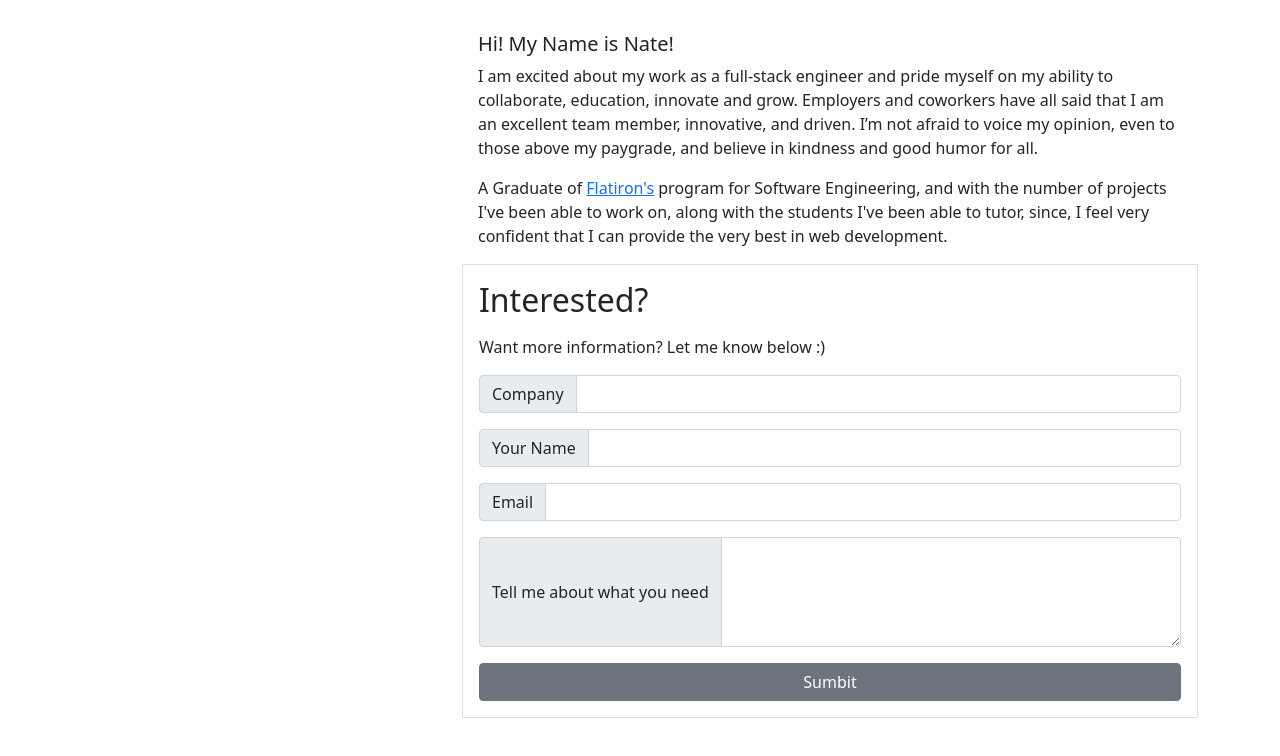
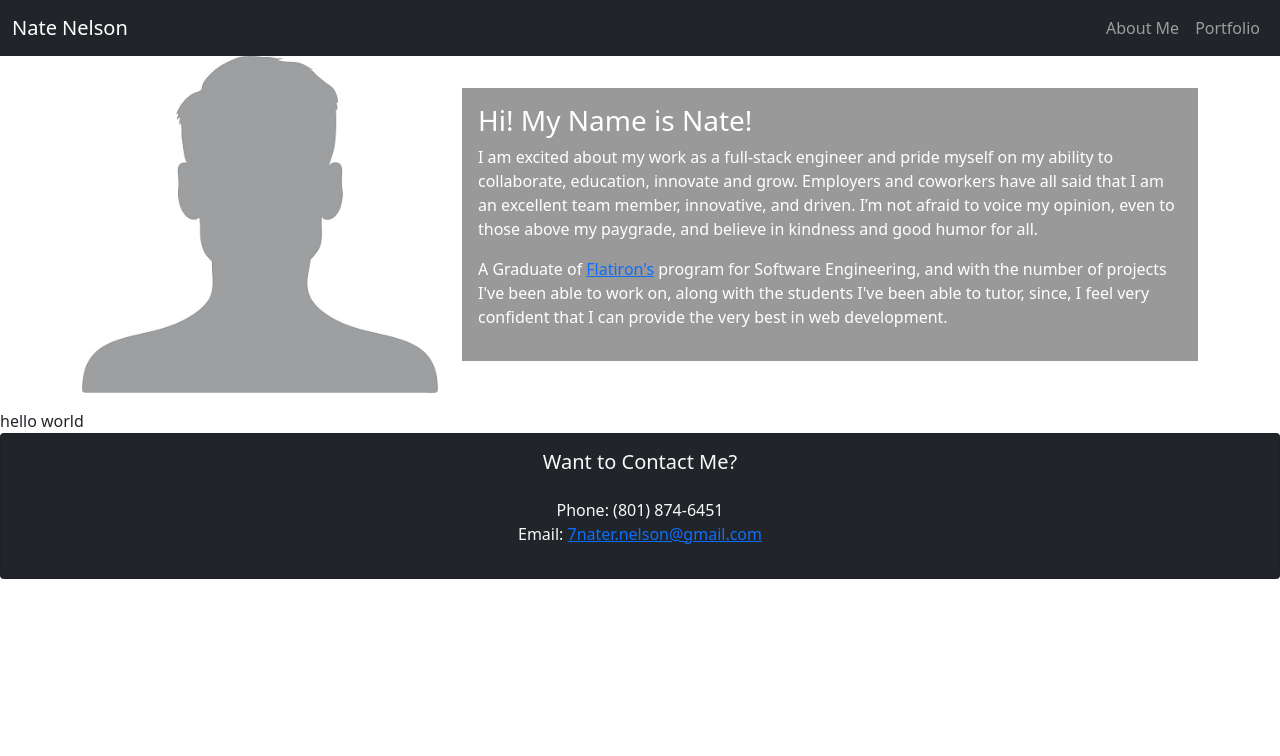
Before and after one commit to Naternelson/portfolio, a React (Create React App) app: page / in a window 1280 px wide. Shown: the top 756 px of the page. Built offline with nearby package versions, Linux system fonts and the light colour scheme; no server answers.

Commit message:
new commit

```diff
--- a/src/App.js
+++ b/src/App.js
@@ -1,10 +1,16 @@
 import './App.css';
 import AboutMe from './app/components/about-me/about-me';
+import Footer from './app/components/footer/footer';
+import NavBar from './app/components/nav/nav-bar';
+import Projects from './app/components/projects/projects';
 
 function App() {
 
   return <>
+    <NavBar/>
     <AboutMe/>
+    <Projects/>
+    <Footer/>
   </>
 }
 
--- /dev/null
+++ b/src/app/components/about-me/about-me.css
@@ -0,0 +1,33 @@
+#about-me{
+    /* background-image: linear-gradient(to bottom right, rgb(200,220,230), rgb(182,206,209));  */
+    background-color: white;
+}
+
+.bg-screen{
+    padding: 1rem;
+    background-color: rgba(0,0,0,.40);
+    color: white;
+}
+
+.bg-screen-1{
+    background-color: rgba(0,0,0,.10);
+    color: black;
+}
+
+.bg-screen-2{
+    background-color: rgba(0,0,0,.20);
+    color: black;
+}
+
+.bg-screen-3{
+    background-color: rgba(0,0,0,.30);
+    color: black;
+}
+
+.bg-screen-4{
+    background-color: rgba(0,0,0,.40);
+}
+.bg-screen-5{
+    background-color: rgba(0,0,0,.50)
+    ;
+}
--- a/src/app/components/about-me/about-me.js
+++ b/src/app/components/about-me/about-me.js
@@ -2,35 +2,37 @@ import { useState, useEffect } from "react"
 import {ref, getDownloadURL, getStorage} from "firebase/storage"
 import { Card, Row, Col, Container, Image } from "react-bootstrap"
 import MainForm from "../form/main-form"
+import "./about-me.css"
 
 
 export default function AboutMe(){
-    const [url, setUrl] = useState()
-    const storage = getStorage()
-    const imageRef = ref(storage, 'public/images/profile/github-profile.jpg')
+    const [url, setUrl] = useState("/avatar-default.jpg")
+
+
     useEffect(()=>{
-        getDownloadURL(imageRef).then(url => setUrl(url))
+        const storage = getStorage()
+        const imageRef = ref(storage, 'public/images/profile/popout-profile (800 x 800 px).png')
+        setTimeout(()=> getDownloadURL(imageRef).then(url => setUrl(url)),300)
     },[])
 
     return (
 
-                <div className="border-0 my-3">
+                <div className="border-0 mb-3" id="about-me">
                     <Container >
                         <Row>
                             <Col className="d-flex align-items-center" sm="12" md="4">
                                 <Image className="my-auto img-fluid"  rounded src={url}/>
                             </Col>
-                            <Col md="8">
-                                <Card.Body>
-                                    <Card.Title>Hi! My Name is Nate!</Card.Title>
-                                    <Card.Text>
+                            <Col md="8" className="d-flex align-items-center">
+                                <div className="bg-screen">
+                                    <h3>Hi! My Name is Nate!</h3>
+                                    <p>
                                         I am excited about my work as a full-stack engineer and pride myself on my ability to collaborate, education, innovate and grow. Employers and coworkers have all said that I am an excellent team member, innovative, and driven. I’m not afraid to voice my opinion, even to those above my paygrade, and believe in kindness and good humor for all.
-                                    </Card.Text>
-                                    <Card.Text>
+                                    </p>
+                                    <p>
                                        A Graduate of <a href="https://flatironschool.com/" target="_blank" rel="noopener noreferrer">Flatiron's</a> program for Software Engineering, and with the number of projects I've been able to work on, along with the students I've been able to tutor, since, I feel very confident that I can provide the very best in web development.
-                                    </Card.Text>
-                                </Card.Body>
-                                <MainForm />
+                                    </p>
+                                </div>
                             </Col>
                         </Row>
                     </Container>
--- /dev/null
+++ b/src/app/components/footer/footer.js
@@ -0,0 +1,15 @@
+import { Card } from "react-bootstrap"
+export default function Footer(){
+    return (
+        <Card as="footer" className="text-center" bg="dark" text="light">
+            <Card.Body>
+                <Card.Title>Want to Contact Me?</Card.Title>
+                <div className="divider"></div>
+                <Card.Body>
+                    <div>Phone: (801) 874-6451</div>
+                    <div>Email: <a target="_blank" rel="noopener noreferrer" href="mailto: 7nater.nelson@gmail.com">7nater.nelson@gmail.com</a></div>
+                </Card.Body>
+            </Card.Body>
+        </Card>
+    )
+}
--- a/src/app/components/form/main-form.js
+++ b/src/app/components/form/main-form.js
@@ -1,8 +1,8 @@
-import { Form, InputGroup, FormControl, Button, Row, Col } from "react-bootstrap";
+import { Form, InputGroup, FormControl, Button} from "react-bootstrap";
 
 export default function MainForm(){
     return (
-        <Form className="border">
+        <Form className="border" id="main-form">
             <h2 className="m-3">Interested?</h2>
             <p className="m-3">Want more information? Let me know below :)</p>
             <Form.Group className="m-3">
--- /dev/null
+++ b/src/app/components/nav/nav-bar.js
@@ -0,0 +1,17 @@
+import { Navbar, Nav, Container } from "react-bootstrap"
+
+export default function NavBar(){
+    return (
+    <Navbar bg="dark" variant="dark" sticky="top">
+        <Container fluid>
+            <Navbar.Brand href="#">Nate Nelson</Navbar.Brand>
+            <Nav>
+                <Nav.Link href="#top">About Me</Nav.Link>
+                <Nav.Link href="#projects">Portfolio</Nav.Link>
+
+            </Nav>
+
+        </Container>
+    </Navbar>
+    )
+}
--- /dev/null
+++ b/src/app/components/projects/projects.js
@@ -0,0 +1,6 @@
+
+export default function Projects(){
+    return <div id="projects">
+        hello world
+    </div>
+}
--- a/src/firebase-config.js
+++ b/src/firebase-config.js
@@ -5,7 +5,8 @@ import { initializeApp } from "firebase/app";
 
 // Your web app's Firebase configuration
 // For Firebase JS SDK v7.20.0 and later, measurementId is optional
-const firebaseConfig = {
+const firebaseConfig = ()=> {
+    return initializeApp({
         apiKey: "AIzaSyBbGVGDcn0lny71KhhJ3-r7rnc-Ve-snjg",
         authDomain: "proje-435f7.firebaseapp.com",
         projectId: "proje-435f7",
@@ -13,7 +14,8 @@ const firebaseConfig = {
         messagingSenderId: "543010099261",
         appId: "1:543010099261:web:c7f281dc8974751a1a5a54",
         measurementId: "G-8Q65BLLNVK"
+    })
 };
 
 // Initialize Firebase
-export default () => initializeApp(firebaseConfig);
+export default firebaseConfig
```
Also changed, not shown: public/avatar-default.jpg (added). Lines whose indentation alone changed are shown as unchanged.
